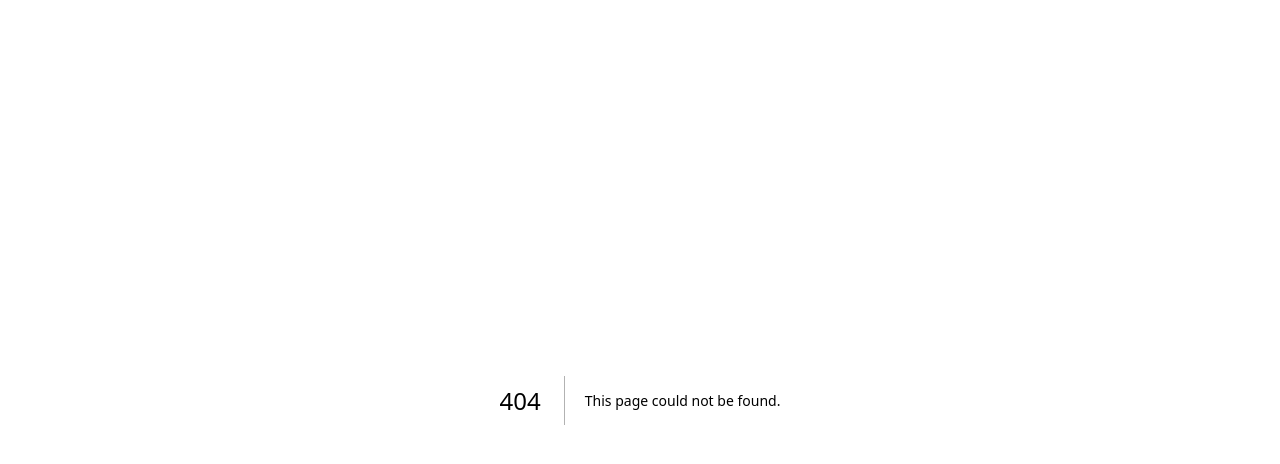
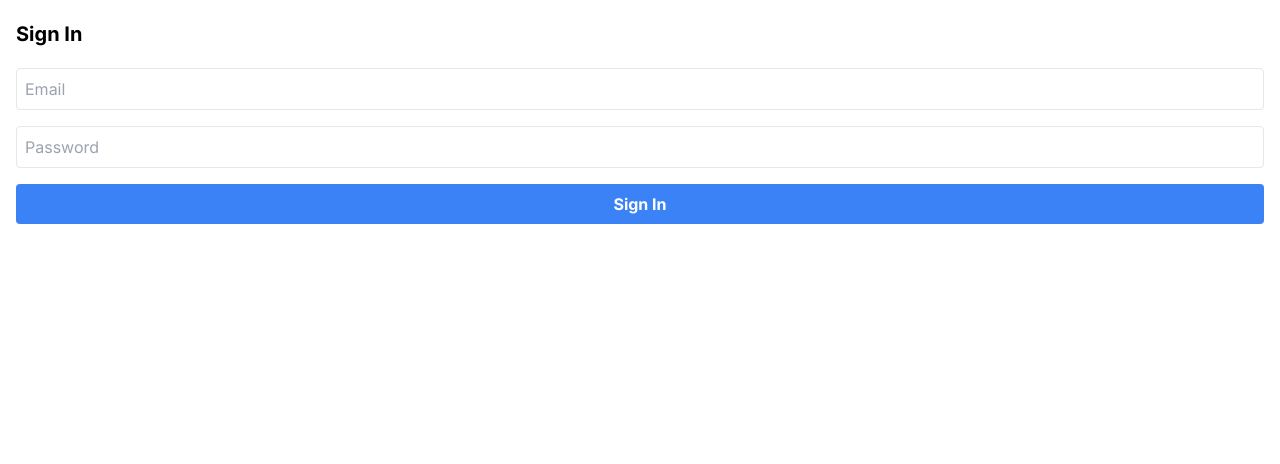
Before and after one commit to kaitobq/kioureki-vol3, a Next.js app in the folder frontend/: page /signin in a window 1280 px wide. Before the commit this address had no page. Shown: the top 464 px of the page. Built offline with nearby package versions, Linux system fonts and the light colour scheme.

Commit message:
feat: signin form

```diff
--- /dev/null
+++ b/frontend/app/(auth)/signin/page.tsx
@@ -0,0 +1,81 @@
+"use client";
+
+// pages/signin.js
+import { useState, useRef } from "react";
+import axios from "axios";
+import { useRouter } from "next/navigation";
+
+const SignIn = () => {
+  const emailRef = useRef<HTMLInputElement>(null);
+  const passwordRef = useRef<HTMLInputElement>(null);
+  const [error, setError] = useState("");
+  const router = useRouter();
+
+  const handleSubmit = async (event: React.FormEvent<HTMLFormElement>) => {
+    event.preventDefault();
+
+    const email = emailRef.current?.value;
+    const password = passwordRef.current?.value;
+
+    if (!email) {
+      setError("Please enter your email address");
+      return;
+    }
+
+    if (!password) {
+      setError("Please enter your password");
+      return;
+    }
+
+    console.log(email, password);
+
+    try {
+      const response = await axios.post("http://localhost:3000/api/login", {
+        user: {
+          email: email,
+          password: password,
+        },
+      });
+
+      console.log("Login successful", response.data.user);
+      localStorage.setItem("token", response.data.user.token); // Assume the token is returned in response.data.token
+      router.push("/dashboard"); // Redirect to dashboard upon successful login
+    } catch (err: any) {
+      setError("Failed to log in. Please check your credentials.");
+      console.error("Login error:", err.response ? err.response.data : err);
+    }
+  };
+
+  return (
+    <div className="container mx-auto px-4">
+      <h1 className="text-xl font-bold my-5">Sign In</h1>
+      {error && <p className="text-red-500">{error}</p>}
+      <form onSubmit={handleSubmit} className="flex flex-col space-y-4">
+        <input
+          type="email"
+          // value={email}
+          // onChange={(e) => setEmail(e.target.value)}
+          ref={emailRef}
+          placeholder="Email"
+          className="p-2 border rounded"
+        />
+        <input
+          type="password"
+          // value={password}
+          // onChange={(e) => setPassword(e.target.value)}
+          ref={passwordRef}
+          placeholder="Password"
+          className="p-2 border rounded"
+        />
+        <button
+          type="submit"
+          className="bg-blue-500 hover:bg-blue-700 text-white font-bold py-2 px-4 rounded"
+        >
+          Sign In
+        </button>
+      </form>
+    </div>
+  );
+};
+
+export default SignIn;
```
